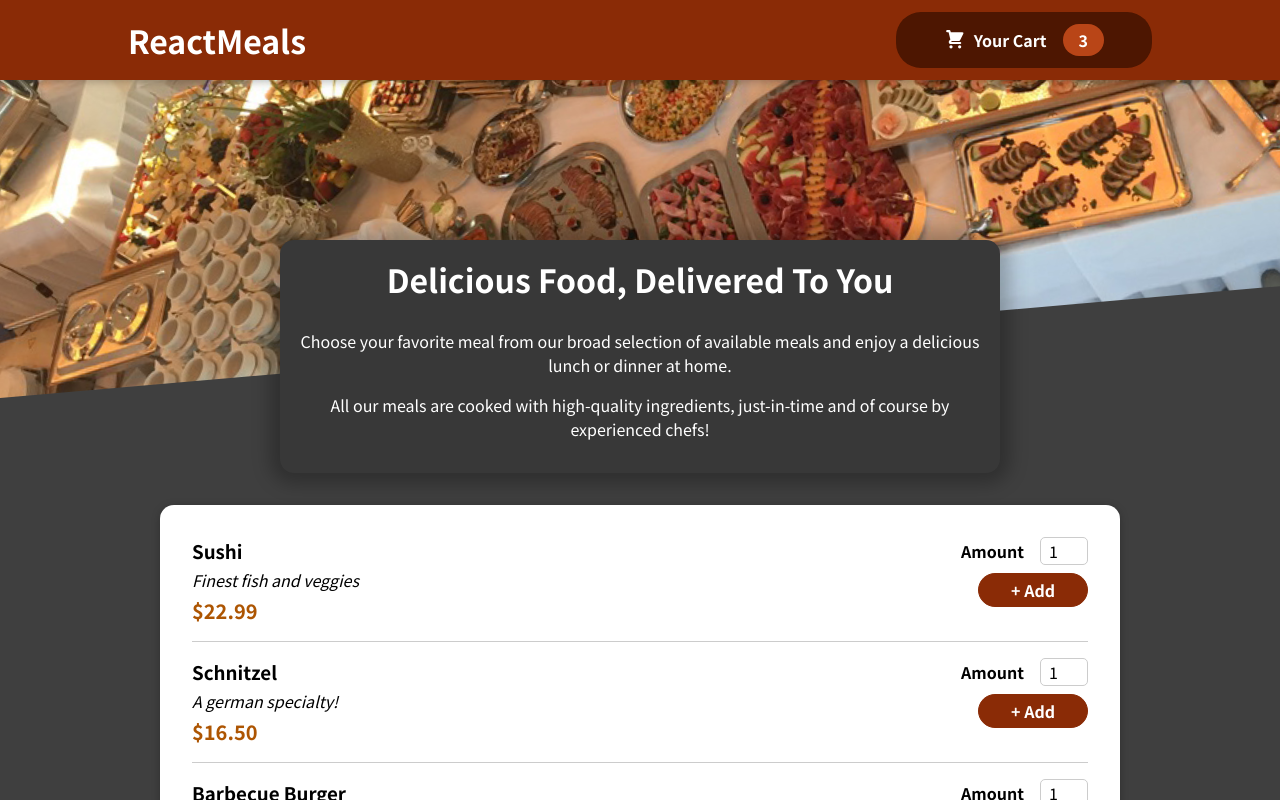
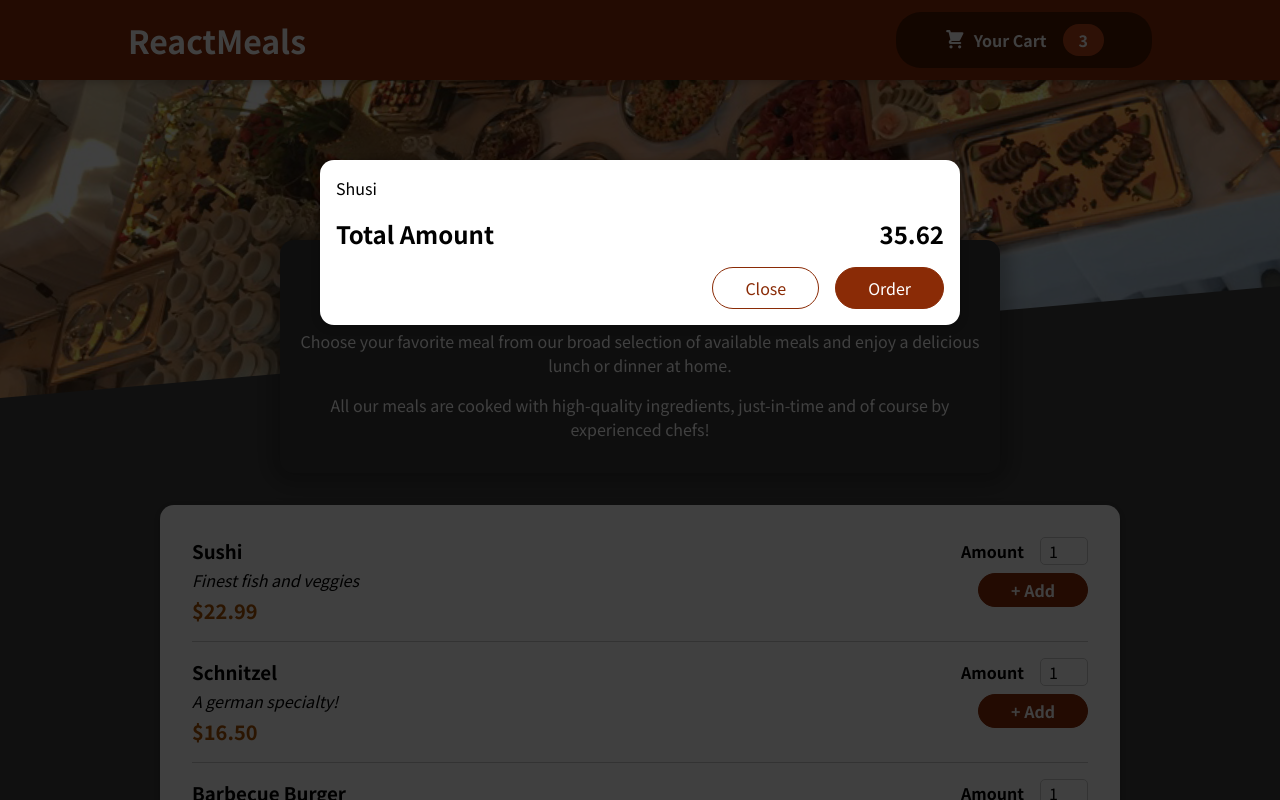
Before and after one commit to fordlaturnas/food-order-app, a React (Create React App) app: page / in a window 1280 px wide. Shown: the top 800 px of the page. Built offline with nearby package versions, Linux system fonts and the light colour scheme.

Commit message:
adding portal via portal

```diff
--- a/public/index.html
+++ b/public/index.html
@@ -28,6 +28,7 @@
   </head>
   <body>
     <noscript>You need to enable JavaScript to run this app.</noscript>
+    <div id="overlays"></div>
     <div id="root"></div>
     <!--
       This HTML file is a template.
--- a/src/App.js
+++ b/src/App.js
@@ -1,10 +1,12 @@
 import React, { Fragment } from 'react';
 import Header from './components/Layout/Header';
 import Meals from './components/Meals/Meals';
+import Cart from './components/Cart/Cart';
 
 function App() {
   return (
     <Fragment>
+      <Cart />
       <Header />
       <main>
         <Meals />
--- a/src/components/Cart/Cart.js
+++ b/src/components/Cart/Cart.js
@@ -1,3 +1,4 @@
+import Modal from '../UI/Modal';
 import classes from './Cart.module.css';
 
 const Cart = (props) => {
@@ -10,7 +11,7 @@ const Cart = (props) => {
   );
 
   return (
-    <div>
+    <Modal>
       {cartItems}
       <div className={classes.total}>
         <span>Total Amount</span>
@@ -20,7 +21,7 @@ const Cart = (props) => {
         <button className={classes['button--alt']}>Close</button>
         <button className={classes.button}>Order</button>
       </div>
-    </div>
+    </Modal>
   );
 };
 
--- /dev/null
+++ b/src/components/UI/Modal.js
@@ -0,0 +1,31 @@
+import React, { Fragment } from 'react';
+import reactDom from 'react-dom';
+import classes from './Modal.module.css';
+
+const Backdrop = (props) => {
+  return <div className={classes.backdrop}></div>;
+};
+
+const ModalOverlay = (props) => {
+  return (
+    <div className={classes.modal}>
+      <div className={classes.content}>{props.children}</div>
+    </div>
+  );
+};
+
+const portalElement = document.getElementById('overlays');
+
+const Modal = (props) => {
+  return (
+    <Fragment>
+      {reactDom.createPortal(<Backdrop />, portalElement)}
+      {reactDom.createPortal(
+        <ModalOverlay>{props.children}</ModalOverlay>,
+        portalElement
+      )}
+    </Fragment>
+  );
+};
+
+export default Modal;
--- /dev/null
+++ b/src/components/UI/Modal.module.css
@@ -0,0 +1,40 @@
+.backdrop {
+    position: fixed;
+    top: 0;
+    left: 0;
+    width: 100%;
+    height: 100vh;
+    z-index: 20;
+    background-color: rgba(0, 0, 0, 0.75);
+  }
+
+  .modal {
+    position: fixed;
+    top: 20vh;
+    left: 5%;
+    width: 90%;
+    background-color: white;
+    padding: 1rem;
+    border-radius: 14px;
+    box-shadow: 0 2px 8px rgba(0, 0, 0, 0.25);
+    z-index: 30;
+    animation: slide-down 300ms ease-out forwards;
+  }
+
+  @media (min-width: 768px) {
+    .modal {
+      width: 40rem;
+      left: calc(50% - 20rem);
+    }
+  }
+
+  @keyframes slide-down {
+    from {
+      opacity: 0;
+      transform: translateY(-3rem);
+    }
+    to {
+      opacity: 1;
+      transform: translateY(0);
+    }
+  }
```
Also changed, not shown: src/components/Cart/Cart.module.css (line endings or trailing spaces), 1 other file (tests, documents, lock files or other folders).
